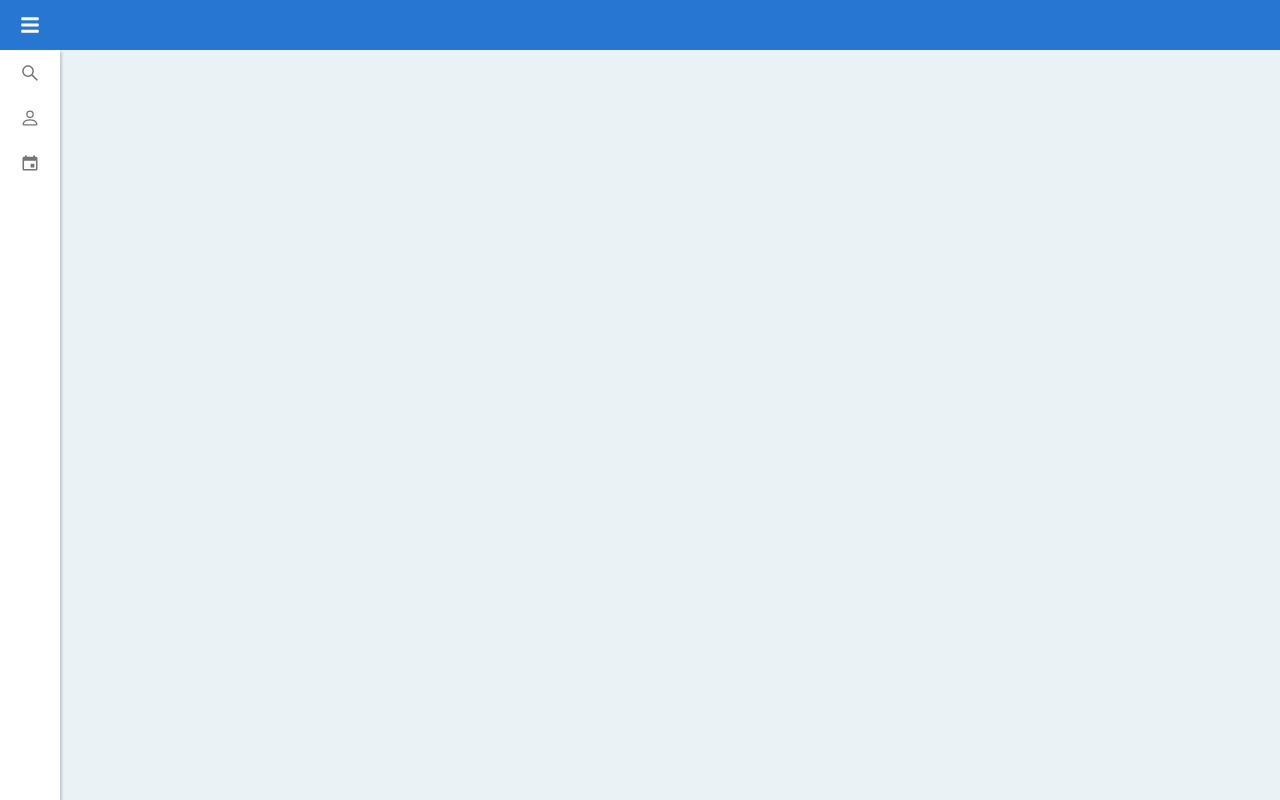
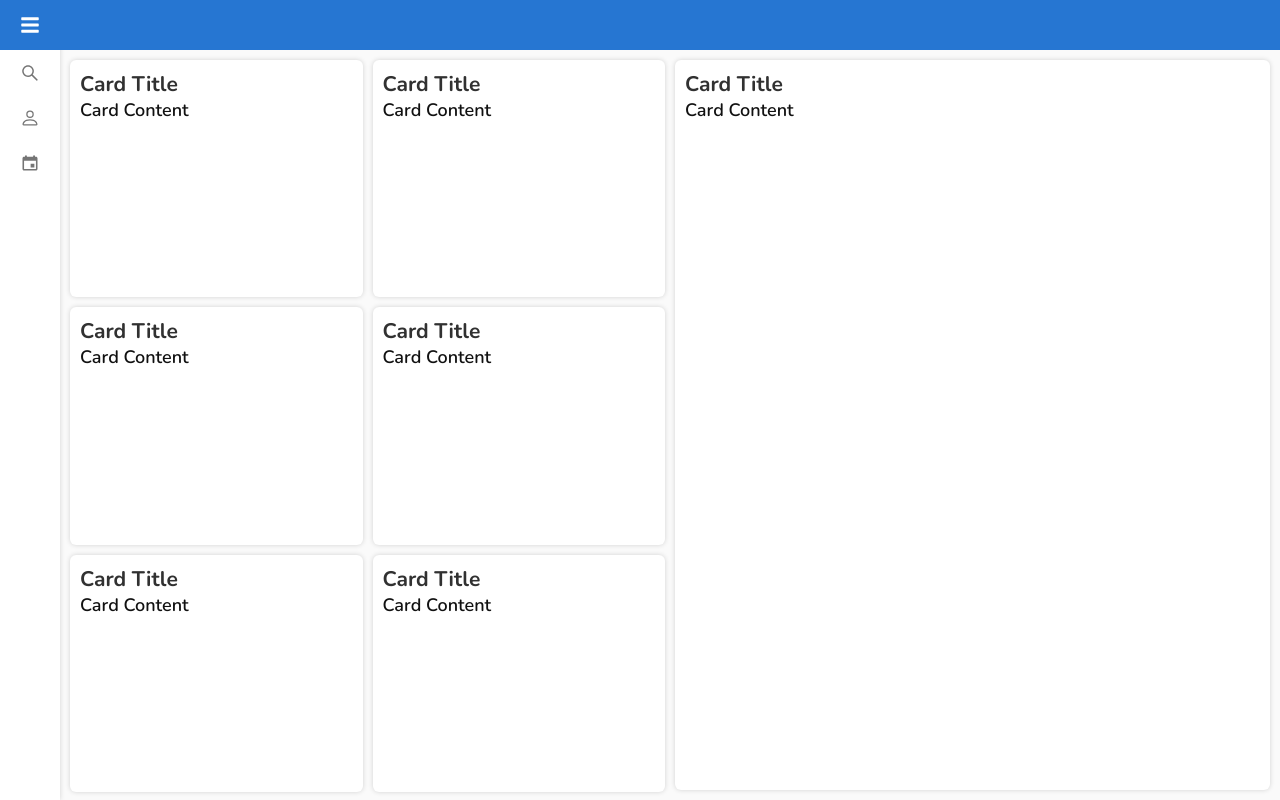
Before and after one commit to junior-anzolin/ws-frontend-challenge, a React (Create React App) app: page / in a window 1280 px wide. Built offline with nearby package versions, Linux system fonts and the light colour scheme.

Commit message:
Criado componente de Card

```diff
--- /dev/null
+++ b/src/components/Card.tsx
@@ -0,0 +1,14 @@
+import React from 'react';
+
+import '../styles/components/card.scss';
+
+const Card = (props: { children: any; title?: string }) => (
+    <div className="card">
+        <div className="card-header">
+            <h3>{props.title}</h3>
+        </div>
+        <div className="card-content">{props.children}</div>
+    </div>
+);
+
+export default Card;
--- a/src/pages/Home.tsx
+++ b/src/pages/Home.tsx
@@ -7,6 +7,7 @@ import { BsPerson } from 'react-icons/bs';
 import { IoMdCalendar } from 'react-icons/io';
 
 import '../styles/pages/home.scss';
+import Card from '../components/Card';
 
 const menuItems: IMenuItem[] = [
     {
@@ -33,7 +34,47 @@ function Home() {
                 <FaBars className="menu-icon" />
             </div>
             <div className="sidenav">{renderMenuItems()}</div>
-            <div className="content"></div>
+            <div className="content">
+                <div className="col-3">
+                    <div className="row">
+                        <Card title="Card Title">
+                            <p>Card Content</p>
+                        </Card>
+                    </div>
+                    <div className="row">
+                        <Card title="Card Title">
+                            <p>Card Content</p>
+                        </Card>
+                    </div>
+                    <div className="row">
+                        <Card title="Card Title">
+                            <p>Card Content</p>
+                        </Card>
+                    </div>
+                </div>
+                <div className="col-3">
+                    <div className="row">
+                        <Card title="Card Title">
+                            <p>Card Content</p>
+                        </Card>
+                    </div>
+                    <div className="row">
+                        <Card title="Card Title">
+                            <p>Card Content</p>
+                        </Card>
+                    </div>
+                    <div className="row">
+                        <Card title="Card Title">
+                            <p>Card Content</p>
+                        </Card>
+                    </div>
+                </div>
+                <div className="col-6">
+                    <Card title="Card Title">
+                        <p>Card Content</p>
+                    </Card>
+                </div>
+            </div>
         </div>
     );
 }
--- /dev/null
+++ b/src/styles/components/card.scss
@@ -0,0 +1,16 @@
+.card {
+    background-color: #fff;
+    border-radius: 6px;
+    box-shadow: 0px 0px 5px rgba(0, 0, 0, 0.16);
+    padding: 10px;
+    width: 100%;
+    height: 100%;
+
+    .card-header {
+        h3 {
+            color: #313131;
+        }
+    }
+
+    .card-content {}
+}
--- a/src/styles/global.scss
+++ b/src/styles/global.scss
@@ -4,9 +4,9 @@
     box-sizing: border-box;
 }
 
-body {
+body, html {
     color: #111;
-    background: #EBF2F5;
+    background: #fafafa;
 }
 
 body,
--- a/src/styles/pages/home.scss
+++ b/src/styles/pages/home.scss
@@ -1,4 +1,5 @@
 $heightToolbar: 50px;
+$widthSidenav: 60px;
 $fontSizeIcons: 20px;
 
 .container {
@@ -15,6 +16,7 @@ $fontSizeIcons: 20px;
         display: flex;
         justify-content: flex-start;
         align-items: center;
+        z-index: 20;
 
         .menu-icon {
             font-size: $fontSizeIcons;
@@ -23,16 +25,18 @@ $fontSizeIcons: 20px;
     }
 
     .sidenav {
-        min-width: 60px;
+        min-width: $widthSidenav;
         height: 100vh;
         background-color: #FFF;
         color: #757575;
-        box-shadow: 2px 2px 2px rgba(0, 0, 0, 0.16);
+        box-shadow: 0px 0px 5px rgba(0, 0, 0, 0.16);
         position: fixed;
-        top: $heightToolbar;
+        top: 0;
         left: 0;
         right: auto;
         bottom: 0;
+        padding-top: $heightToolbar;
+        z-index: 10;
 
         .menu-item {
             width: 100%;
@@ -47,5 +51,39 @@ $fontSizeIcons: 20px;
         }
     }
 
-    .content {}
+    .content {
+        position: absolute;
+        top: 0;
+        left: 0;
+        right: 0;
+        bottom: 0;
+
+        margin: $heightToolbar 0 0 $widthSidenav;
+        padding: 10px 5px;
+        display: flex;
+        resize: horizontal;
+        flex-wrap: wrap;
+    }
+
+    .col-3 {
+        flex: 0 0 25%;
+        max-width: 25%;
+        padding: 0 5px;
+        height: 100%;
+    }
+
+    .col-6 {
+        flex: 0 0 50%;
+        max-width: 50%;
+        padding: 0 5px;
+        height: 100%;
+    }
+
+    .row {
+        height: calc(33% - 3.5px);
+
+        &:not(:first-child) {
+            margin-top: 10px;
+        }
+    }
 }
```
